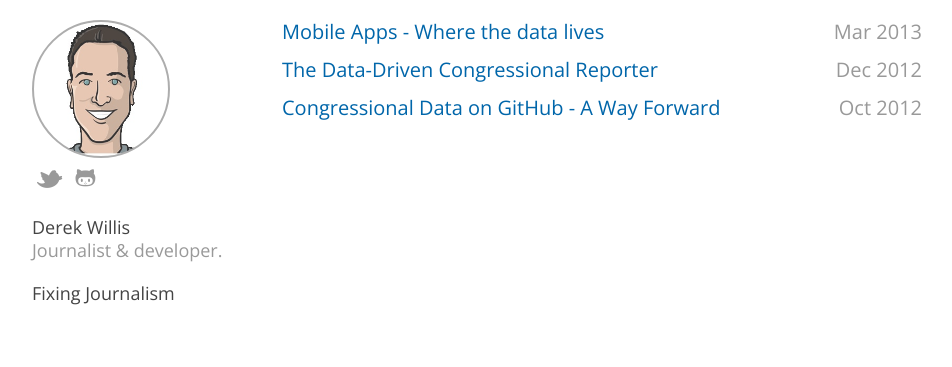
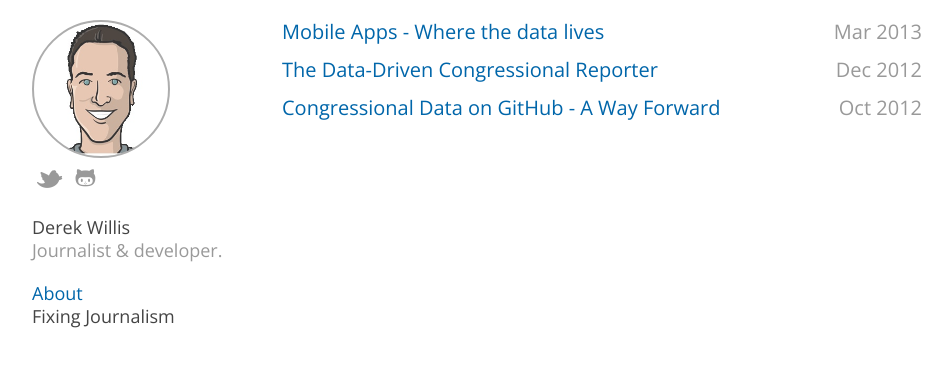
Before and after one commit to dwillis/dwillis.github.com, a Jekyll site: the page built from index.html, in a window 1280 px wide. Shown: the top 367 px of the page, without its empty margins (138-1090 px from the left). Built offline with Jekyll 4.4.1, drawn with Linux system fonts in a browser that asks for light colours; some web fonts are replaced.

Commit message:
added link to about page

```diff
--- a/_layouts/default.html
+++ b/_layouts/default.html
@@ -79,6 +79,7 @@
           </ul>
 
           <ul id="links">
+            <li><a href="/about/">About</a></li>
             <li>Fixing Journalism</li>
           </ul>
 
```
